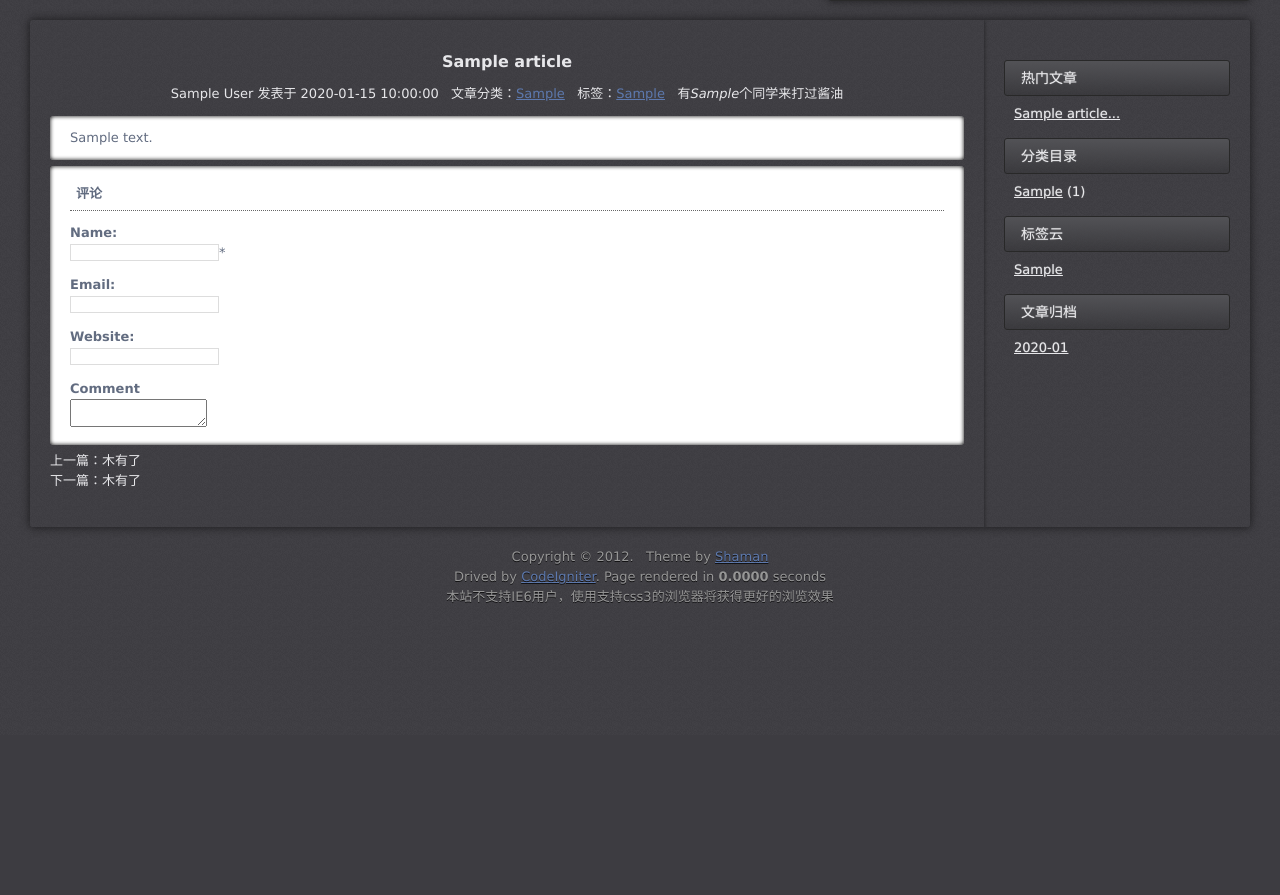
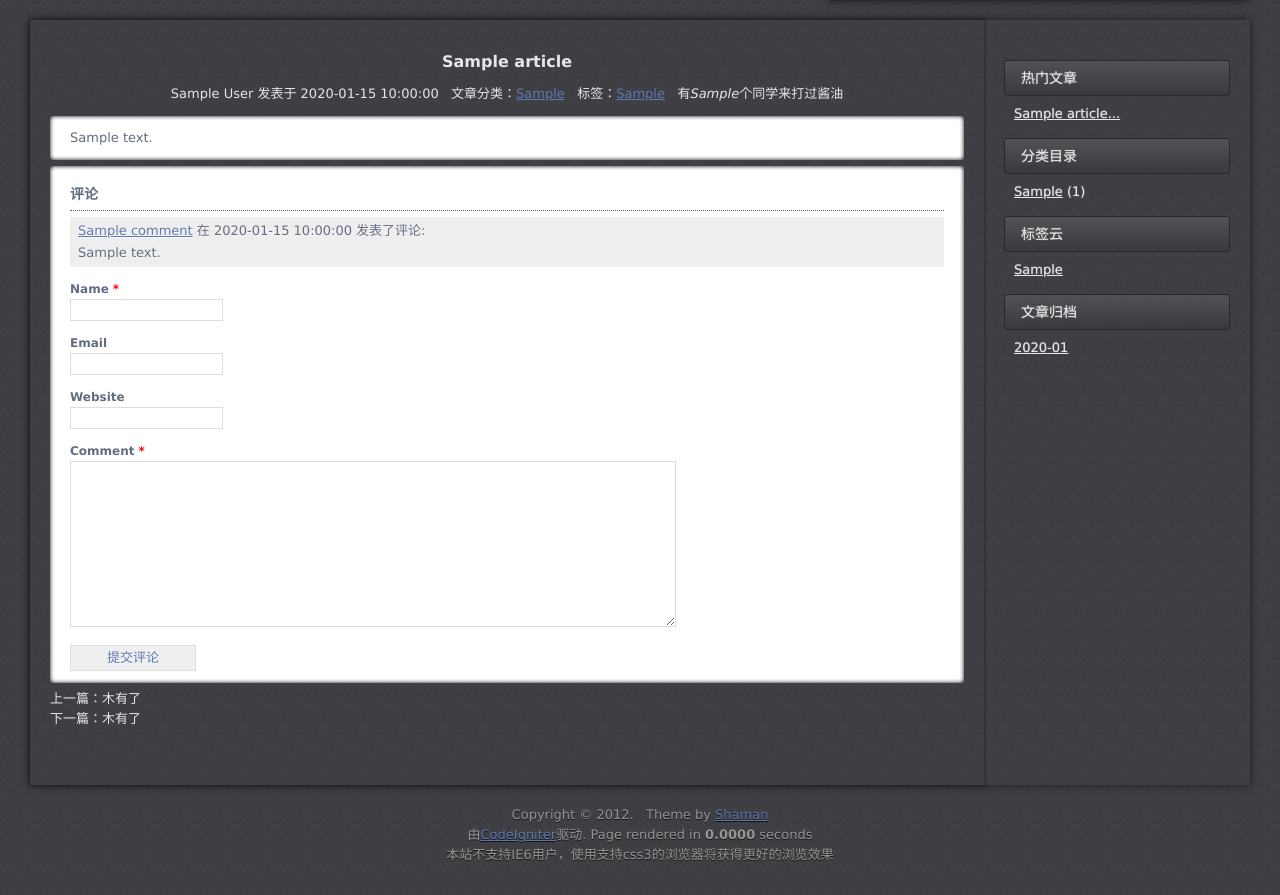
Before and after one commit to Shaman05/my-blog, a CodeIgniter app: page /index.php/article/1 in a window 1280 px wide. Shown: the part 65-960 px from the top of the page. Before the commit the page ends 668 px from the top, so only its background shows below. Run offline with CodeIgniter, Linux system fonts and the light colour scheme; tables that the repository leaves empty or names only in its code hold one stand-in row (values such as "Sample post").

Commit message:
add comment block

```diff
--- a/application/controllers/article.php
+++ b/application/controllers/article.php
@@ -52,6 +52,7 @@
 
             //当前页数据
             $this->load->model('Blog');
+            $page['aid'] = $aid;
             $page['article'] = $this->Blog->show_article($aid);
             if(count($page['article']) == 0){
                 $message['error_text'] = '您查看的文章不存在或已经移除了。';
@@ -65,6 +66,7 @@
             $page['categorys'] = $this->Blog->get_category_and_count();
             $page['archives'] = $this->Blog->archives();
             $page['tags'] = $this->Blog->get_tags();
+            $page['comments'] = $this->Blog->get_comments($aid);
 
             //header和footer
             $header['title'] = $blog->name . ' - '.$page['article']->title;
--- a/application/models/blog.php
+++ b/application/models/blog.php
@@ -145,4 +145,28 @@
             $tagArr = array_unique($tagArr);
             return $tagArr;
         }
+
+        //获取评论
+        function get_comments($aid){
+            $sql = 'select * from comment where aid="'.$aid.'" order by c_time asc';
+            $query = $this->db->query($sql);
+            return $query->result_array();
+        }
+
+        //写入评论
+        function submit_comment($aid, $name, $email=NULL, $website=NULL, $content){
+            $message = array('status' => false, 'text' => 'error!');
+            if(!$name || !$content){
+                $message['text'] = '姓名或者内容不能为空！';
+                return $message;
+            }
+            $sql = 'insert into comment (aid,name,email,site,content) values ("'.$aid.'","'.$name.'","'.$email.'","'.$website.'","'.$content.'")';
+            if($this->db->query($sql)){
+                $message['status'] = true;
+                $message['text'] = '添加评论成功！';
+            }else{
+                $message['text'] = '评论失败！';
+            }
+            return $message;
+        }
     }
--- a/application/views/article_block.php
+++ b/application/views/article_block.php
@@ -16,7 +16,7 @@
         <?php echo $row->short_desc; ?>
     </div>
     <div class="art-footer">
-        <a href="#" title="去发表评论"><?php echo $row->comments; ?>个评论</a>&nbsp;&nbsp;
+        <a class="go-comment" href="/index.php/article/<?php echo $row->id;?>#comment" title="去发表评论"><?php echo $row->comments; ?>个评论</a>&nbsp;&nbsp;
         <a href="/index.php/article/<?php echo $row->id;?>" title="阅读全文">阅读全文</a>
     </div>
 </div>
--- a/application/views/footer.php
+++ b/application/views/footer.php
@@ -1,6 +1,6 @@
 <div class="footer">
     <p><?php echo $blogInfo->show_rights(); ?></p>
-    <p>Drived by <a href="http://codeIgniter.com">CodeIgniter</a>. Page rendered in <strong>{elapsed_time}</strong> seconds</p>
+    <p>由<a href="http://codeIgniter.com">CodeIgniter</a>驱动. Page rendered in <strong>{elapsed_time}</strong> seconds</p>
     <p>本站不支持IE6用户，使用支持css3的浏览器将获得更好的浏览效果</p>
 </div>
 <script type="text/javascript" src="/static/js/jquery.js"></script>
--- a/application/views/show.php
+++ b/application/views/show.php
@@ -14,27 +14,41 @@
             <div class="art-cont">
                 <?php echo $article->content; ?>
             </div>
-            <div class="comments art-cont">
+            <div class="comments art-cont" id="comment">
                 <h4>评论</h4>
                 <div class="com-list">
+                    <?php if(sizeof($comments) == 0){ ?>
+                    <p>本文尚无评论。</p>
+                    <?php }else{ ?>
+                    <ul class="com-list">
+                        <?php foreach ($comments as $item) { ?>
+                        <li>
+                            <div><a href="#"><?php echo $item['name']; ?></a> 在 <span><?php echo $item['c_time']; ?></a></span> 发表了评论:</div>
+                            <p><?php echo $item['content']; ?></p>
+                        </li>
+                        <?php } ?>
+                    </ul>
+                    <?php } ?>
                 </div>
                 <div class="com-form">
-                    <h5>Name:</h5>
+                    <h5>Name<span>*</span></h5>
                     <div>
-                        <input type="text" id="com-name"><span>*</span>
+                        <input type="text" id="com-name">
                     </div>
-                    <h5>Email:</h5>
+                    <h5>Email</h5>
                     <div>
                         <input type="text" id="com-email">
                     </div>
-                    <h5>Website:</h5>
+                    <h5>Website</h5>
                     <div>
                         <input type="text" id="com-website">
                     </div>
-                    <h5>Comment</h5>
+                    <h5>Comment<span>*</span></h5>
                     <div>
                         <textarea id="com-content"></textarea>
                     </div>
+                    <a class="submit-btn" href="javascript:submitComment('<?php echo $aid; ?>')" title="提价评论">提交评论</a>
+                    <span id="com-error">姓名或者内容不能为空！</span>
                 </div>
             </div>
             <div class="prev-art">
--- a/static/css/blog.css
+++ b/static/css/blog.css
@@ -12,7 +12,8 @@ h1{ font-size:18px }
 h2{ font-size:16px }
 h3{ font-size:16px }
 h4, h5, h6{ font-size:100% }
-ul{ list-style:none }
+ul,ol{ list-style:none }
+.syntax-container ol{list-style-type: decimal;}
 a{color:#5D79AE }
 a:hover,.side a:hover{color:#ff6600 }
 q:before, q:after{ content:'' }
@@ -148,7 +149,6 @@ body{
     background:url("../images/footer_bg.jpg") repeat 0 0;
     border-radius:3px;
     box-shadow:0 0 8px 1px rgba(0, 0, 0, 0.5);
-    overflow:hidden;
     position:relative;
 }
 .main{
@@ -179,6 +179,9 @@ body{
     margin:0 30px;
     padding:20px 0;
     border-bottom:1px dotted #666;
+}
+.search-cont,.about-me{
+    overflow: hidden;
 }
 .about-me .section{
     margin:30px;
@@ -301,10 +304,6 @@ body{
     color:#969696;
     text-shadow: 0 1px rgba(0, 0, 0, 0.7);
 }
-.main,.side{
-    padding-bottom:9999px;
-    margin-bottom:-9999px;
-}
 .fancy-box{
     display: none;
 }
@@ -326,13 +325,50 @@ body{
     margin-left: 2em;
 }
 .comments h4{
-    padding: 6px;
+    padding: 6px 0;
+    font-size: 14px;
     margin-bottom: 6px;
     border-bottom: 1px dotted #666;
 }
-.com-form h5{
+.com-form h5,.submit-btn
+{
     margin-top: 12px;
 }
-.com-form input{
+.com-form h5{
+    font-size: 12px;
+}
+.com-form input,.com-form textarea{
     border: 1px solid #DDD;
+    padding: 2px;
+    line-height: 16px;
 }
+.com-form span{
+    color: red;
+    margin-left: 4px;
+}
+#com-error{
+    display: none;
+}
+.com-form textarea{
+    width: 600px;
+    height: 160px;
+    max-width: 600px;
+}
+.submit-btn{
+    display: inline-block;
+    width: 124px;
+    text-align: center;
+    height: 24px;
+    line-height: 24px;
+    border: 1px solid #DDD;
+    text-decoration: none;
+    background: #EFEFEF;
+}
+.com-list li{
+    background: #EEEEEE;
+    padding: 4px 8px;
+    margin-top: 4px;
+}
+.com-list li p{
+    margin-top: 2px;
+}
--- a/static/js/blog.js
+++ b/static/js/blog.js
@@ -8,6 +8,14 @@
 
 $(function(){
     var delay = null;
+    var side = $(".side"),
+        main = $(".main");
+    var sh = side.outerHeight(),
+        mh = main.outerHeight();
+    if(sh > mh){
+        main.css("height",sh-40);
+    }
+
     $(".nav li").has(".sub-nav").hover(
        function(){
            var _this = this;
@@ -36,13 +44,7 @@ $(function(){
     var ch = $(".content").offset().top;
     var scrollObj = $.nv().indexOf("Chrome") == -1 && $.nv().indexOf("Safari") == -1 ? $("html") : $("body");
     $(window).on("scroll", function(){
-        var o = $(".top-down");
-        var sh = scrollObj.scrollTop();
-        if(sh > ch){
-            o.fadeIn(300);
-        }else{
-            o.fadeOut(300);
-        }
+        displayIt();
     });
 
     $("#go-top").on("click", function(){
@@ -58,6 +60,18 @@ $(function(){
     jQuery.syntax();
 
     $(".fancybox-show").fancybox();
+
+    function displayIt(){
+        var o = $(".top-down");
+        var sh = scrollObj.scrollTop();
+        if(sh > ch){
+            o.fadeIn(300);
+        }else{
+            o.fadeOut(300);
+        }
+    }
+
+    displayIt();
 });
 
 function doSearch(){
@@ -80,6 +94,27 @@ function get_more_article(category){
     })
 }
 
+function submitComment(aid){
+    var error = $("#com-error");
+    var name = $.trim($("#com-name").val()),
+        email = $.trim($("#com-email").val()),
+        website = $.trim($("#com-website").val()),
+        content = $.trim($("#com-content").val());
+    if(!name || !content){
+        error.show();
+        return;
+    }
+    error.hide();
+    $.post('/index.php/api/submit_comment', {'aid':aid, 'name':name, 'email':email, 'website':website, 'content':content}, function(data){
+        console.log(error)
+        console.log(data)
+        error.text(data.text).show();
+        if(data.status){
+            error.delay(2000).hide();
+        }
+    })
+}
+
 jQuery.nv = function(){
     var isIE = !-[1, ];
     if(!isIE){
```
Also changed, not shown: application/controllers/api.php (+12 -0 lines).
